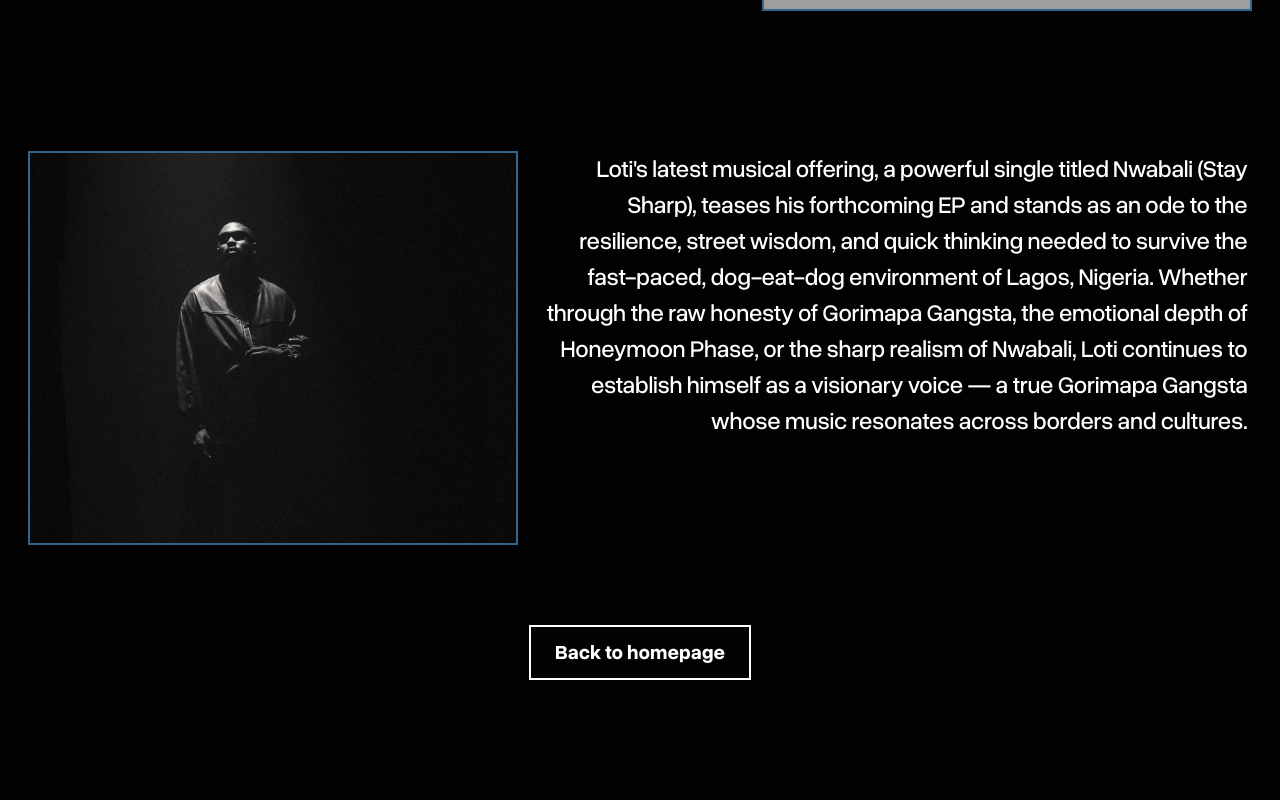
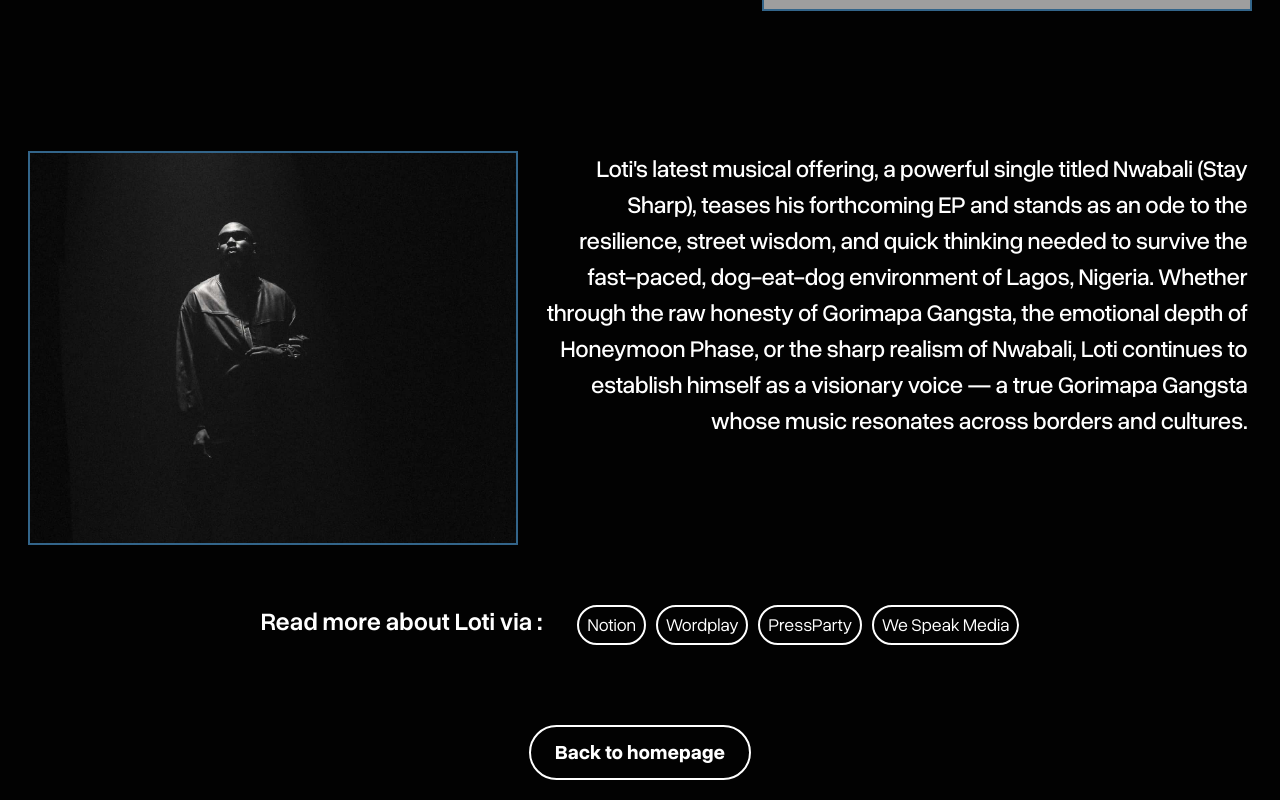
Before and after one commit to thenoxbox/loti-site, a React (Vite) app: page /about in a window 1280 px wide. Shown: the part 1082-1882 px from the top of the page. Before the commit the page ends 1782 px from the top, so only its background shows below. Built offline with nearby package versions, Linux system fonts and the light colour scheme; grey boxes are pictures that could not be loaded; a web font is replaced by a local one.

Commit message:
article updates

```diff
--- a/src/index.css
+++ b/src/index.css
@@ -343,6 +343,60 @@ body {
   fill: #fff;
 }
 
+.blokes {
+  display: flex;
+  flex-direction: row;
+  gap: 35px;
+  margin: 0px 28px;
+  justify-content: center;
+}
+.blokes h2 {
+  font-family: "Overused Grotesk", sans-serif;
+  font-style: normal;
+  font-weight: 600;
+  color: #fff;
+  font-size: 25px;
+}
+@media (max-width: 767px) {
+  .blokes h2 {
+    font-size: 18px;
+  }
+}
+
+.kese {
+  display: flex;
+  justify-content: center;
+  gap: 10px;
+  align-items: center;
+}
+@media (max-width: 767px) {
+  .kese {
+    flex-wrap: wrap;
+    gap: 6px;
+  }
+}
+.kese a {
+  font-family: "Overused Grotesk", sans-serif;
+  font-style: normal;
+  font-weight: 400;
+  color: #fff;
+  text-decoration: none;
+  padding: 6px 8px;
+  border: 2px solid white;
+  border-radius: 2rem;
+  font-size: 18px;
+  transition: all 0.25s ease;
+}
+@media (max-width: 767px) {
+  .kese a {
+    font-size: 18px;
+  }
+}
+.kese a:hover {
+  background: #fff;
+  color: black;
+}
+
 .loke {
   display: flex;
   flex-direction: row;
@@ -362,6 +416,7 @@ body {
   text-decoration: none;
   cursor: pointer;
   transition: all 0.25s ease;
+  border-radius: 2rem;
 }
 .loke a:hover {
   background: white;
--- a/src/index.sass
+++ b/src/index.sass
@@ -297,6 +297,43 @@ body
     text-align: center
     height: 30px
     fill: #fff
+.blokes
+    @include flex-hori
+    gap: 35px
+    margin: 0px 28px
+    justify-content: center
+    h2
+        font-family: 'Overused Grotesk', sans-serif
+        font-style: normal
+        font-weight: 600
+        color: #fff
+        font-size: 25px
+        @include mobile
+            font-size: 18px
+.kese
+    display: flex
+    justify-content: center
+    gap: 10px
+    align-items: center
+    @include mobile
+        flex-wrap: wrap
+        gap: 6px
+    a
+        font-family: 'Overused Grotesk', sans-serif
+        font-style: normal
+        font-weight: 400
+        color: #fff
+        text-decoration: none
+        padding: 6px 8px
+        border: 2px solid white
+        border-radius: 2rem
+        font-size: 18px
+        transition: all .25s ease
+        @include mobile
+            font-size: 18px
+        &:hover
+            background: #fff
+            color: black
 
 .loke
     @include flex-hori
@@ -317,6 +354,7 @@ body
         text-decoration: none
         cursor: pointer
         transition: all 0.25s ease
+        border-radius: 2rem
 
         &:hover
             background: white
--- a/src/routes/AboutLoti.jsx
+++ b/src/routes/AboutLoti.jsx
@@ -9,6 +9,59 @@ export const AboutLoti = () => {
       <Navbar />
       <div className="tems">
         <AboutSection />
+        <div className="blokes">
+          <h2>Read more about Loti via : </h2>
+          <div className="kese">
+            <a
+              href="https://notion.online/gorimapa-gangsta-vol-2-lotstar-by-loti/"
+              aria-label="Read the full article on Notion"
+              title="Read the full article on Notion"
+              target="_blank"
+              rel="noopener noreferrer"
+            >
+              Notion
+              <span className="visually-hidden">
+                Read the full article on Wordplay
+              </span>
+            </a>
+            <a
+              href="https://www.wordplaymagazine.com/blog-1/2025/10/1/78l4xibuv9lwwnuos6zeznkomvjafh"
+              aria-label="Read the full article on Wordplay"
+              title="Read the full article on Wordplay"
+              target="_blank"
+              rel="noopener noreferrer"
+            >
+              Wordplay
+              <span className="visually-hidden">
+                Read the full article on Wordplay
+              </span>
+            </a>
+            <a
+              href="https://www.pressparty.com/pg/newsdesk/bestnewmusic/view/491371/"
+              aria-label="Read the full article on Pressparty"
+              title="Read the full article on Pressparty"
+              target="_blank"
+              rel="noopener noreferrer"
+            >
+              PressParty
+              <span className="visually-hidden">
+                Read the full article on PressParty
+              </span>
+            </a>
+            <a
+              href="https://wespeakmedia2.com/loti-keeps-it-real-on-lotstar/"
+              aria-label="Read the full article on We Speak Media"
+              title="Read the full article on We Speak Media"
+              target="_blank"
+              rel="noopener noreferrer"
+            >
+              We Speak Media
+              <span className="visually-hidden">
+                Read the full article on We Speak Media
+              </span>
+            </a>
+          </div>
+        </div>
         <div className="loke">
           <Link to="/">Back to homepage</Link>
         </div>
```
Also changed, not shown: 1 other file (tests, documents, lock files or other folders).
